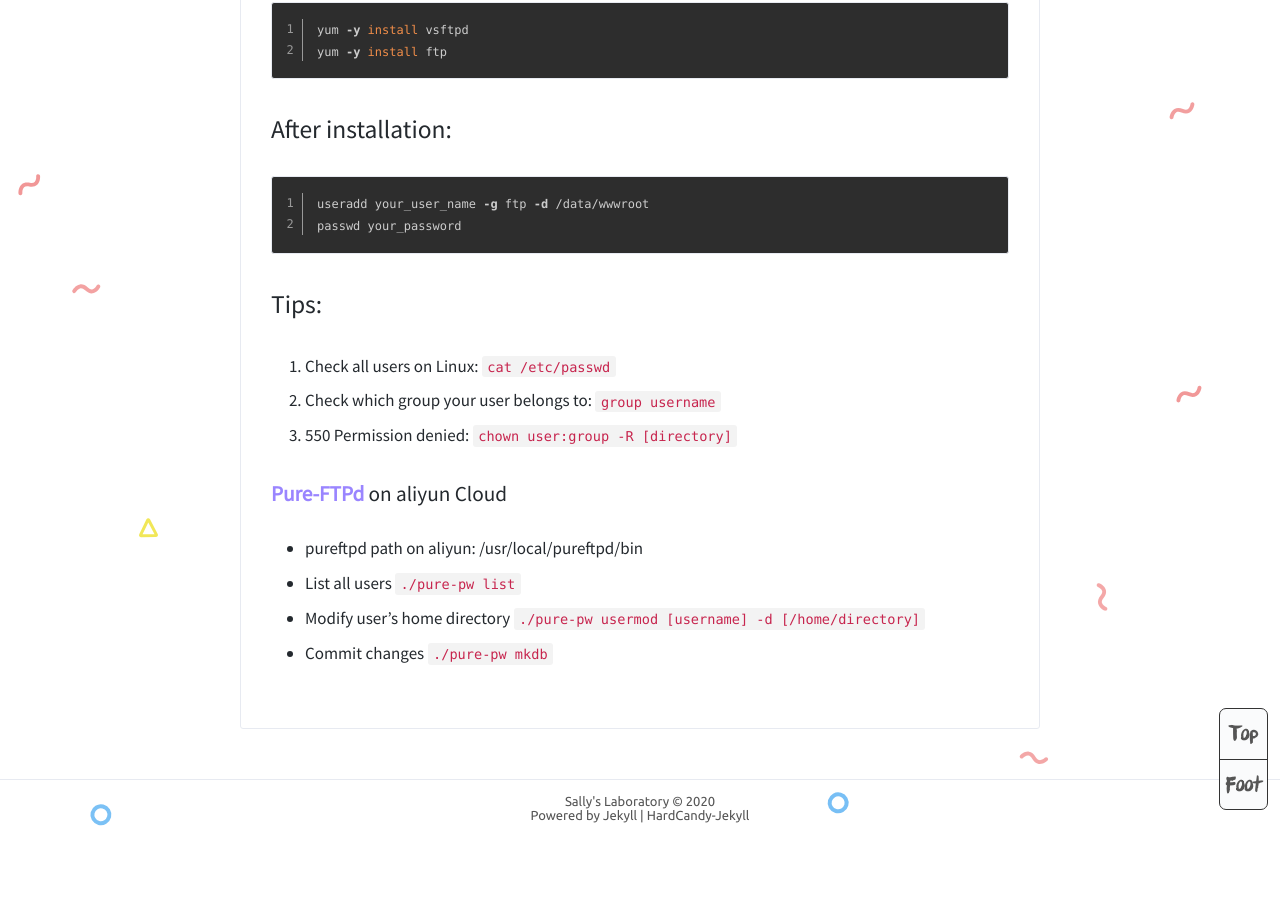
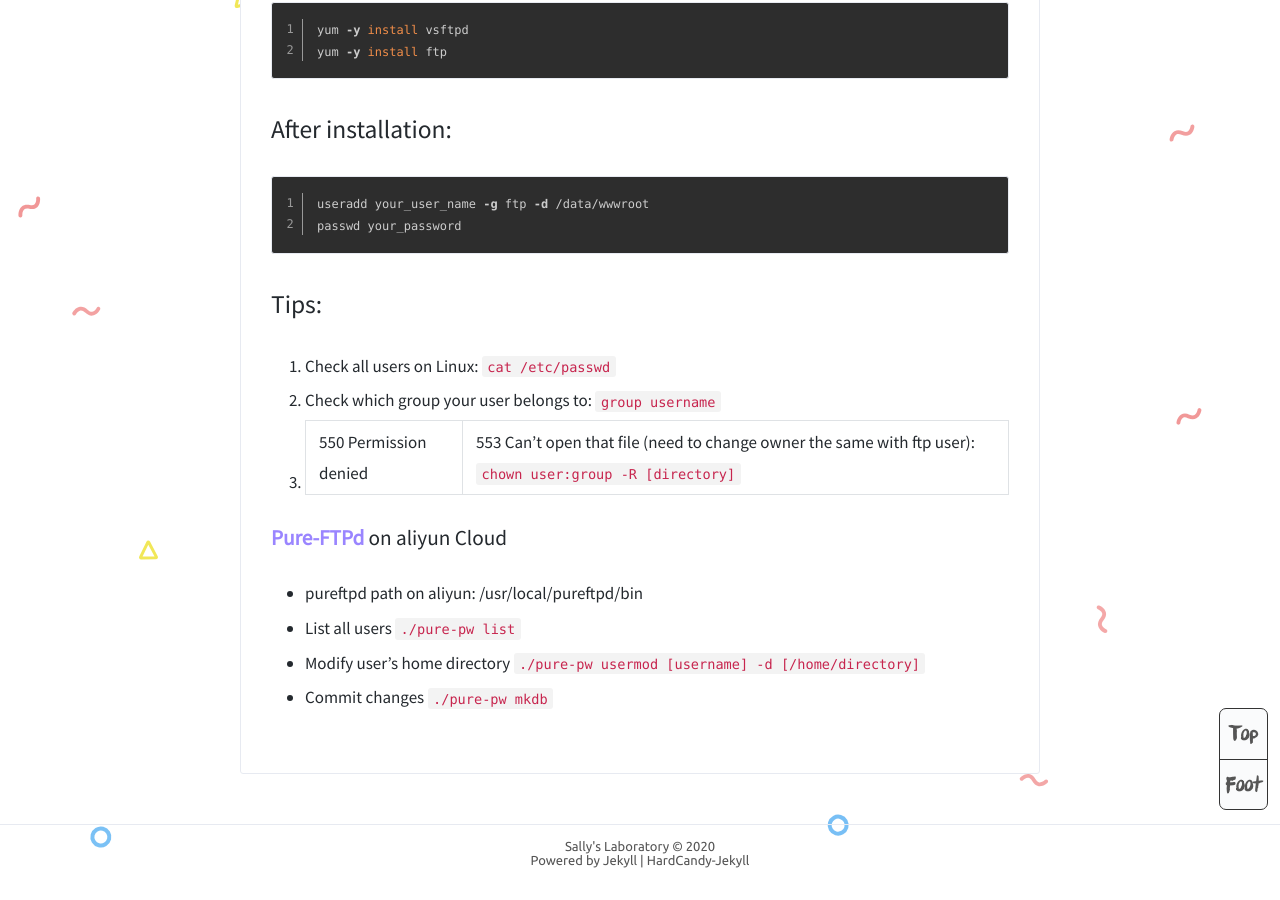
Before and after one commit to sally4388you/sally4388you.github.io, a Jekyll site: the page built from _posts/2018-06-04-qCloud-ftp.md, in a window 1280 px wide and 900 px high, scrolled down 787 px. Built offline with Jekyll 4.4.1, drawn with Linux system fonts in a browser that asks for light colours; before the commit the page ends 1642 px from its top, so only the background shows below that.

Commit message:
minor changes for ftp

```diff
--- a/_posts/2018-06-04-qCloud-ftp.md
+++ b/_posts/2018-06-04-qCloud-ftp.md
@@ -28,7 +28,7 @@ passwd your_password
 ## Tips:
 1. Check all users on Linux: `cat /etc/passwd`
 2. Check which group your user belongs to: `group username`
-3. 550 Permission denied: `chown user:group -R [directory]`
+3. 550 Permission denied | 553 Can't open that file (need to change owner the same with ftp user): `chown user:group -R [directory]`
 
 ### [Pure-FTPd](https://wiki.archlinux.org/index.php/Pure-FTPd) on aliyun Cloud
 * pureftpd path on aliyun: /usr/local/pureftpd/bin
```
